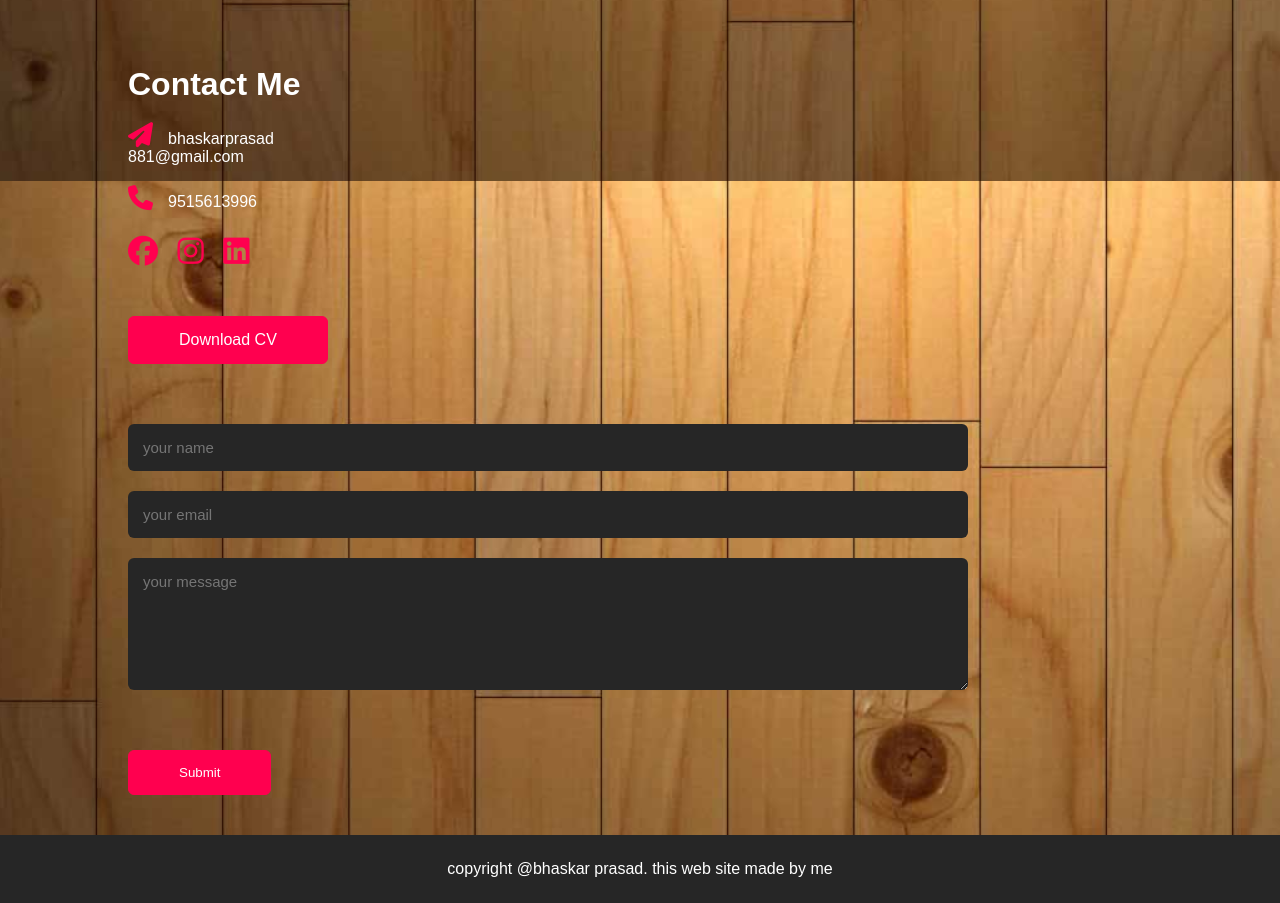
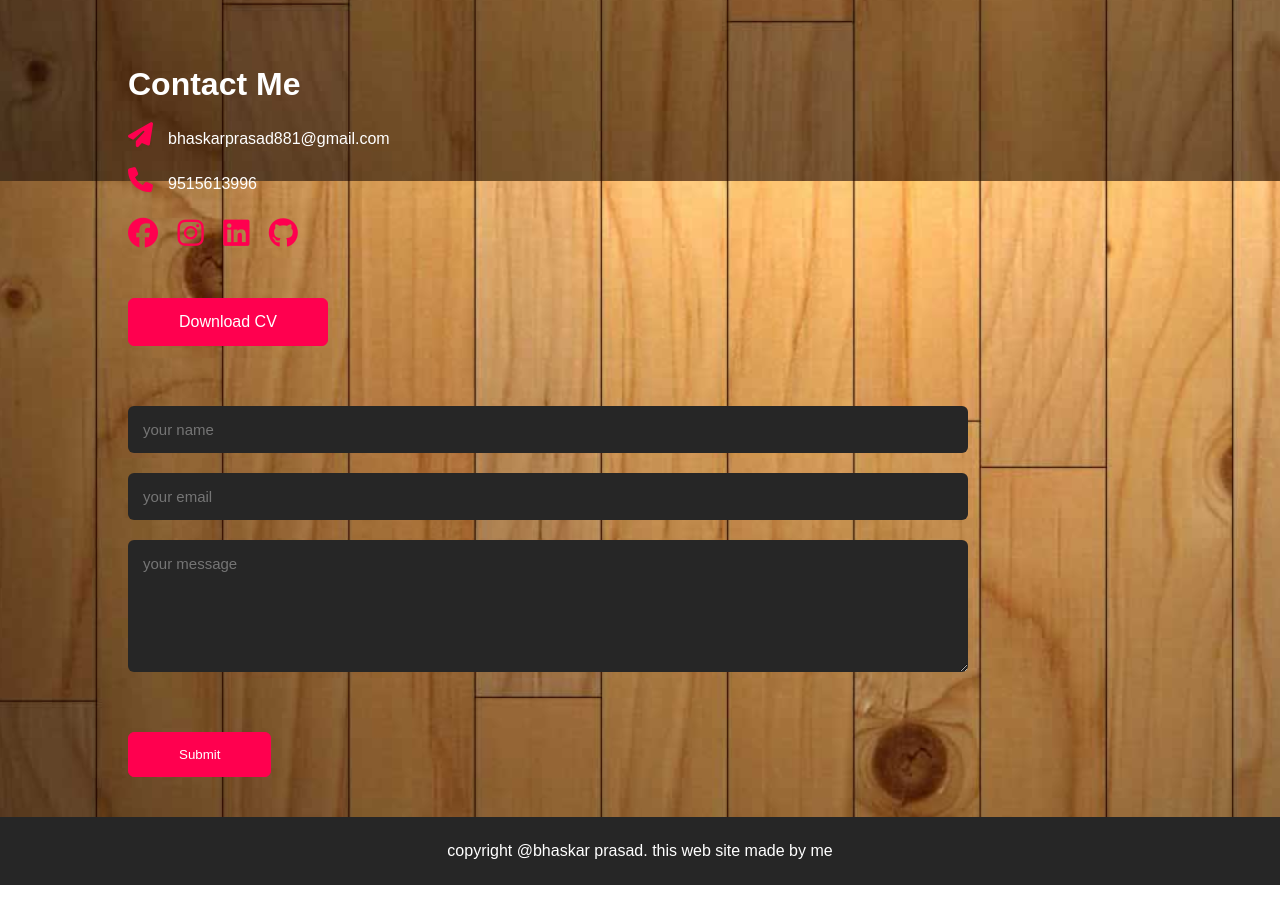
Before and after one commit to bhaskar881/myportfolio3, a plain HTML site: page index.html in a window 1280 px wide. Shown: the part 2540-3443 px from the top of the page. Drawn offline with Linux system fonts and the light colour scheme.

Commit message:
Update index.html
Signed-off-by: bhaskar881 <137768033+bhaskar881@users.noreply.github.com>

```diff
--- a/index.html
+++ b/index.html
@@ -143,12 +143,14 @@
          <div class="row">
             <div class="contact-left">
                 <h1 class="sub-title">Contact Me</h1>
-                <p><i class="fa-solid fa-paper-plane"></i>bhaskarprasad<br>881@gmail.com</p>
-                <p><i class="fa-solid fa-phone"></i>9515613996</p>
+                <p><a href="mailto:"><i class="fa-solid fa-paper-plane"></i></a>bhaskarprasad881@gmail.com</p>
+
+                <p><a href="tel:"><i class="fa-solid fa-phone"></i></a>9515613996</p>
                 <div class="social-icons">
                     <a href="https://www.facebook.com/bhaskar.prasad.7921/"><i class="fa-brands fa-facebook"></i></a>
                     <a href="https://www.instagram.com/telugu_boy_bhaskar/"><i class="fa-brands fa-instagram"></i></a>
                     <a href="https://www.linkedin.com/in/bhaskar-prasad-14a188228/"><i class="fa-brands fa-linkedin"></i></a>
+                    <a href="https://github.com/bhaskar881/"><i class="fa-brands fa-github"></i></a>
                 </div>
                 <a href="./my resume.pdf"Download class="btn btn2">Download CV</a>
             </div>
```
